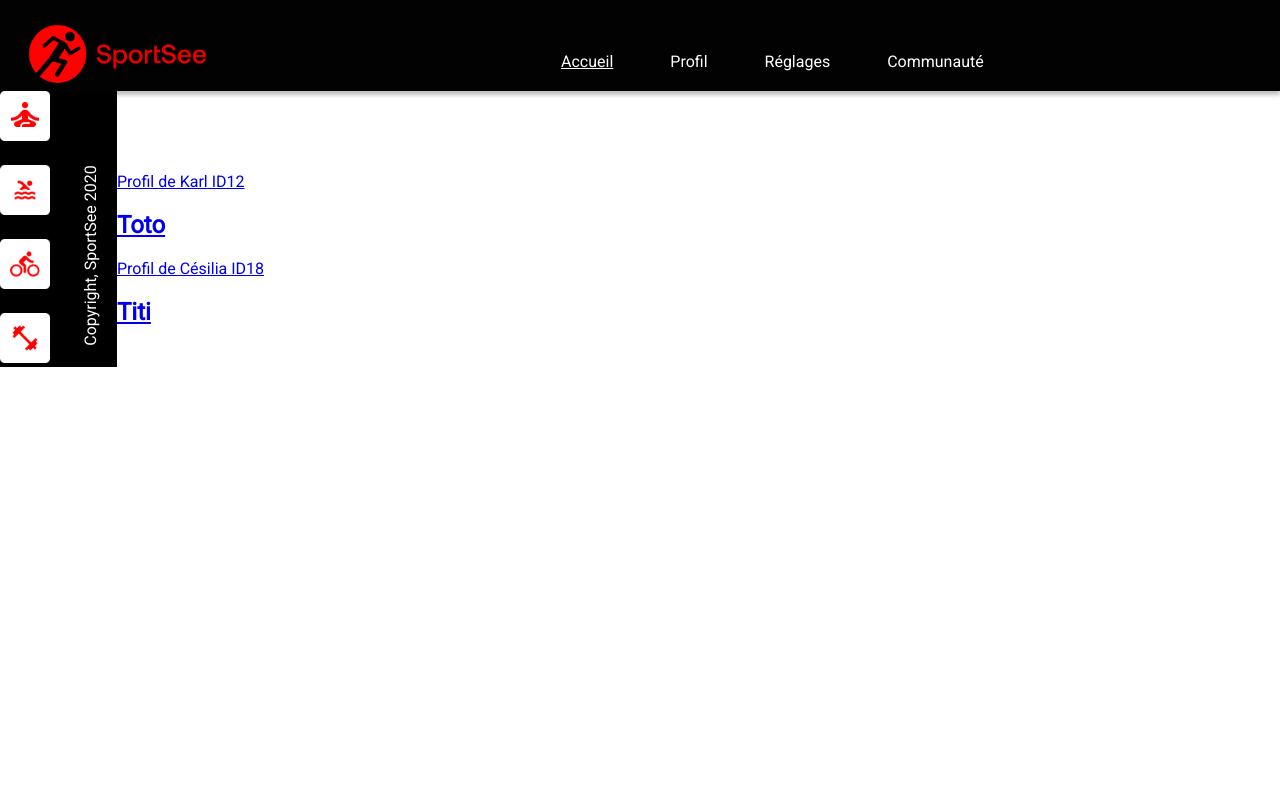
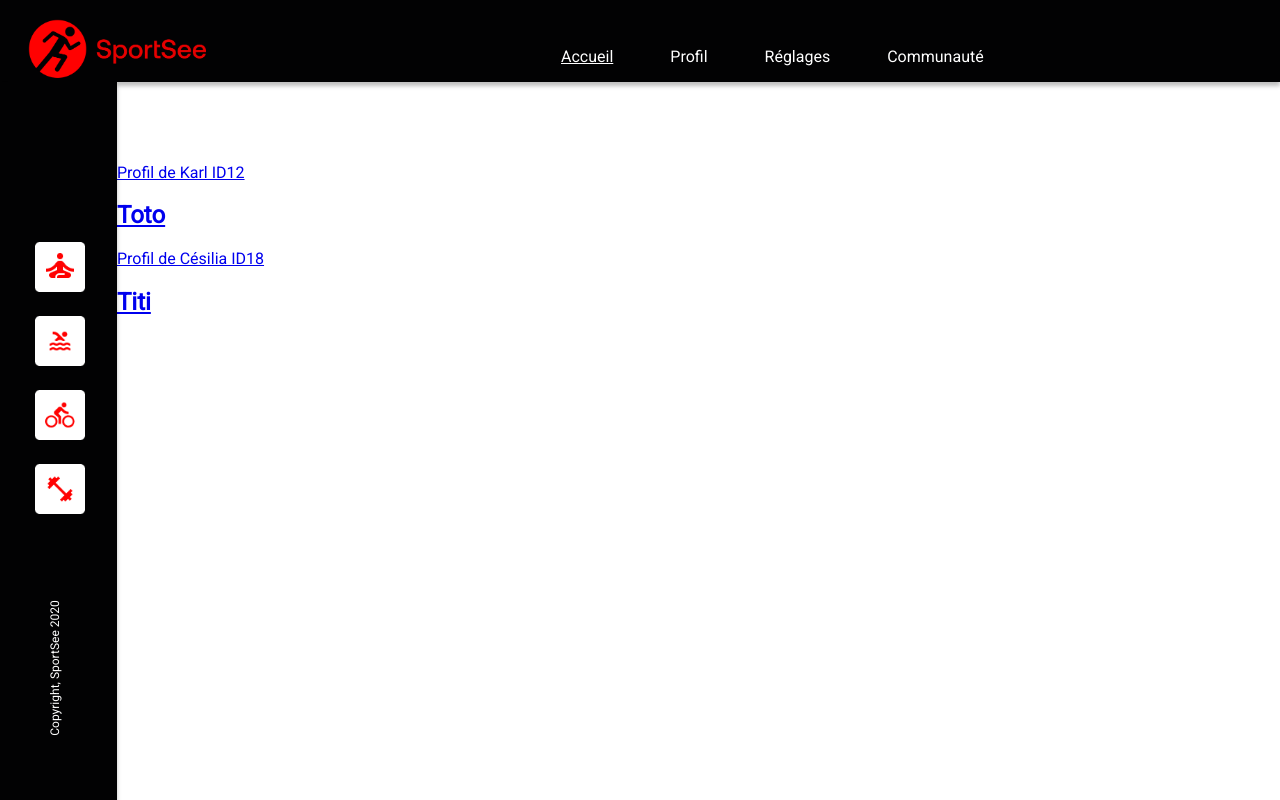
Before and after one commit to tetyanachouteau/p9-front-end-dasboard, a React (Create React App) app: page / in a window 1280 px wide. Built offline with nearby package versions, Linux system fonts and the light colour scheme.

Commit message:
Update SiderLeft (position)

```diff
--- a/src/components/Layout.module.css
+++ b/src/components/Layout.module.css
@@ -7,16 +7,14 @@ body {
     flex-direction: column;
     display: flex;
     height: 100vh;
-    max-width: 1440px;
-    max-height: 1224px;
     color:#FFFFFF;
 }
 
 .contentContainer {
-    margin: 50 auto;
     display: flex;
     flex-direction: row;
     width: 100%;
+    height: 100%;
 }
 
 .siderleft {
--- a/src/components/SiderLeft.jsx
+++ b/src/components/SiderLeft.jsx
@@ -6,6 +6,7 @@ function SiderLeft() {
 
     return (
         <siderleft className={styles.siderleft}>
+            <div className={styles.iconsAndText}>
                 <div className={styles.icons}>
                     <Link to="/page1">
                         <img src="/images/icon1.png" alt="Icon 1" />
@@ -21,6 +22,7 @@ function SiderLeft() {
                     </Link>
                 </div>
                 <div className={styles.text}>Copyright, SportSee 2020</div>
+            </div>
         </siderleft >
     );
 }
--- a/src/components/SiderLeft.module.css
+++ b/src/components/SiderLeft.module.css
@@ -1,21 +1,39 @@
 .siderleft {
     display: flex;
     flex-direction: column;
-    background-color: #000000;
+    background-color: #020203;
+    box-shadow: 0px 4px 4px 0px #00000040;
     height: 100%;
     width: 117px;
 }
 
+.iconsAndText {
+    display: flex;
+    flex-direction: column;
+    align-items: center;
+    justify-content: space-between;
+    padding: 60px;
+    margin-bottom: 15px;
+    margin-top: 100px;
+}
+
 .icons {
+    align-items: center;
     display: flex;
     flex-direction: column;
     gap: 20px;
+    width: 64px;
+    height: 64px;
+    border-radius: 6px;
 }
 
 .text {
     transform: rotate(-90deg);
     color: #fff;
     position: absolute;
-    bottom: 102px;
+    bottom: 120px;
     white-space: nowrap;
+    font-family: 'Roboto';
+    font-size: 12px;
+    height: 24px;
 }
```
Lines whose indentation alone changed are shown as unchanged.
